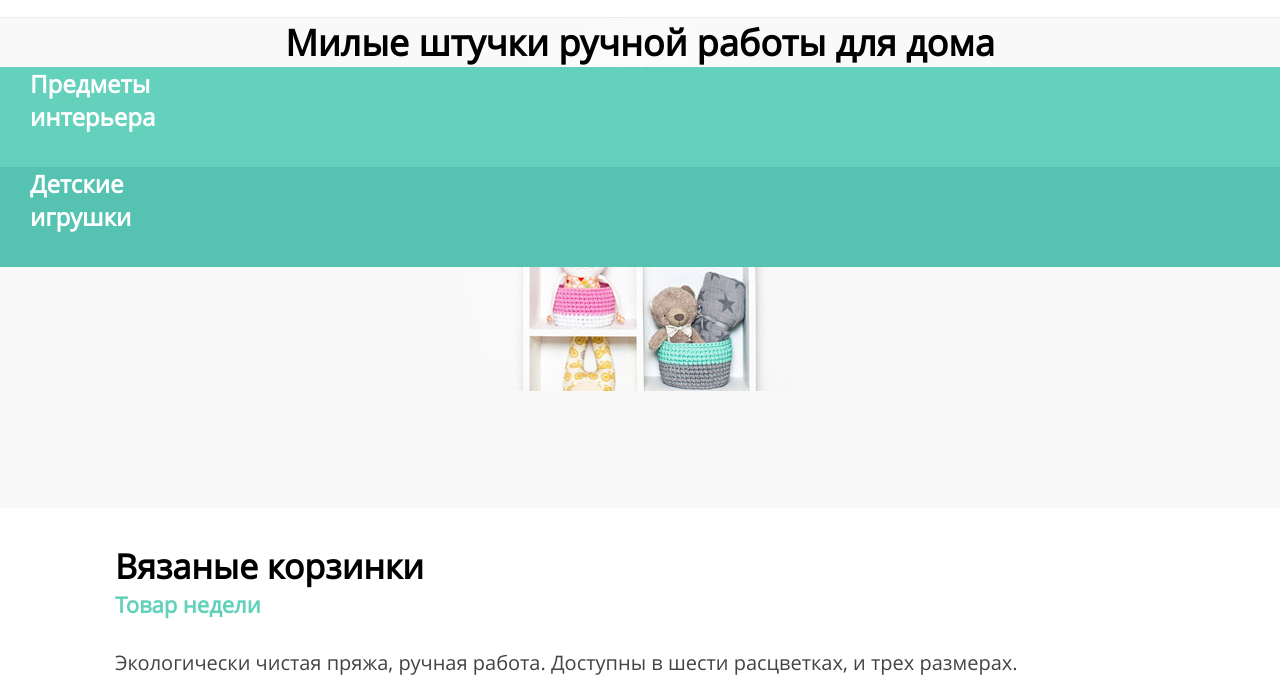
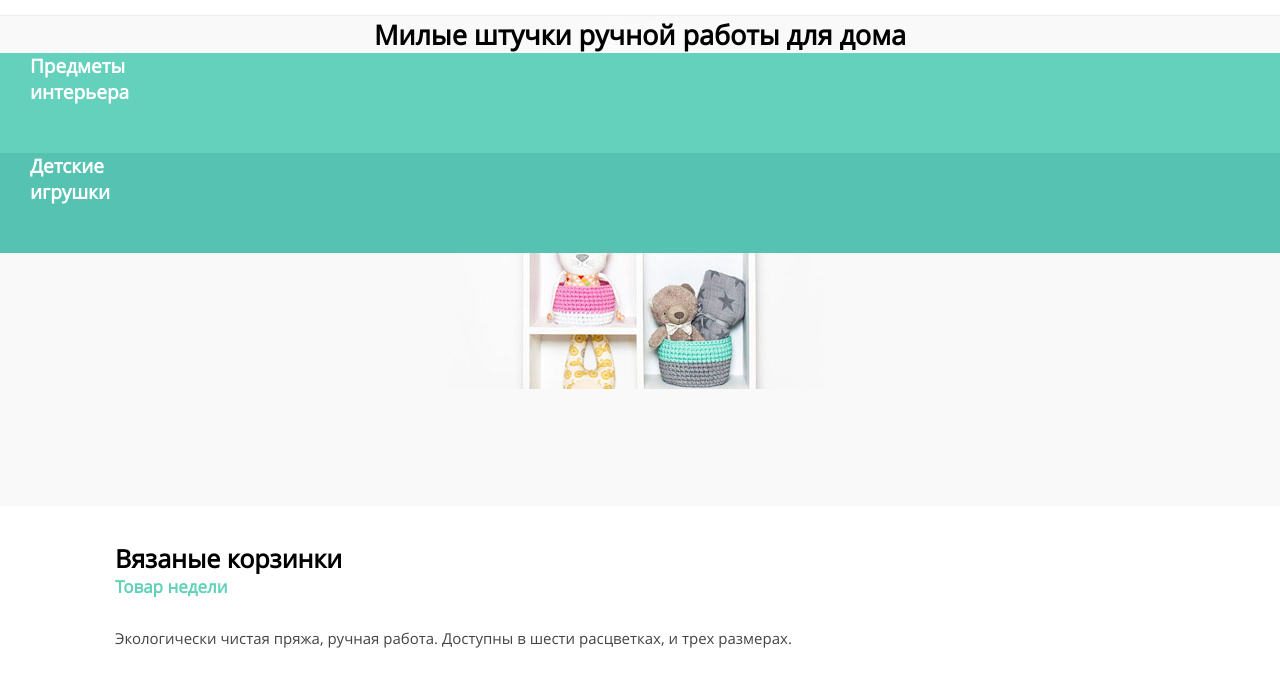
Before and after one commit to nkazaeva/434165-mishka, a website: page index.html in a window 1280 px wide. Shown: the part 64-739 px from the top of the page. Drawn offline with nearby package versions, Linux system fonts and the light colour scheme; files that its build step writes are made by us from their sources.

Commit message:
Исправила замечания по шрифтам

```diff
--- a/sass/base/font.scss
+++ b/sass/base/font.scss
@@ -1,8 +1,8 @@
 @font-face {
   font-family: 'Open Sans';
   src: local('Open Sans'), local('OpenSans'),
-  url ('fonts/opensans.woff') format('woff'),
-  url('fonts/opensans.woff2') format('woff2');
+  url('/fonts/opensans.woff2') format('woff2'),
+  url('/fonts/opensans.woff') format('woff');
   font-weight: normal;
   font-style: normal;
 }
@@ -10,8 +10,8 @@
 @font-face {
   font-family: 'Open Sans Bold';
   src: local('Open Sans Bold'), local('OpenSans-Bold'),
-  url ('fonts/opensansbold.woff') format('woff'),
-  url('fonts/opensansbold.woff2') format('woff2');
+  url('/fonts/opensansbold.woff2') format('woff2'),
+  url('/fonts/opensansbold.woff') format('woff');
   font-weight: 700;
   font-style: normal;
 }
--- a/sass/base/global.scss
+++ b/sass/base/global.scss
@@ -37,19 +37,19 @@ a {
 
 h1 {
   margin: 0;
-  font-size: 36px;
+  font-size: 27px;
   font-weight: 700;
 }
 
 h2 {
   margin: 0;
-  font-size: 34px;
+  font-size: 25px;
   font-weight: 700;
 }
 
 h3 {
   margin: 0;
-  font-size: 24px;
+  font-size: 18px;
   font-weight: 700;
 }
 
--- a/sass/base/variable.scss
+++ b/sass/base/variable.scss
@@ -11,8 +11,8 @@ $gray--lightest: #f1f1f1;
 
 $color-main: #62d1ba;
 
-$font-main--huge: 24px;
-$font-main--big: 22px;
-$font-main: 20px;
-$font-main--small: 18px;
-$font-main--tiny: 17px;
+$font-main--huge: 19px;
+$font-main--big: 17px;
+$font-main: 15px;
+$font-main--small: 14px;
+$font-main--tiny: 13px;
--- a/sass/blocks/promo-header.scss
+++ b/sass/blocks/promo-header.scss
@@ -2,10 +2,10 @@
   width: 100%;
   height: 490px;
   margin-bottom: 35px;
-  background: url('../img/hero-mobile@1x.jpg') no-repeat 50% 0% #f9f9f9;
+  background: url('/img/hero-mobile@1x.jpg') no-repeat 50% 0% #f9f9f9;
 
   &__title {
-    font-size: 36px;
+    font-size: 27px;
     font-weight: 700;
     text-align: center;
     color: #010000;
```
